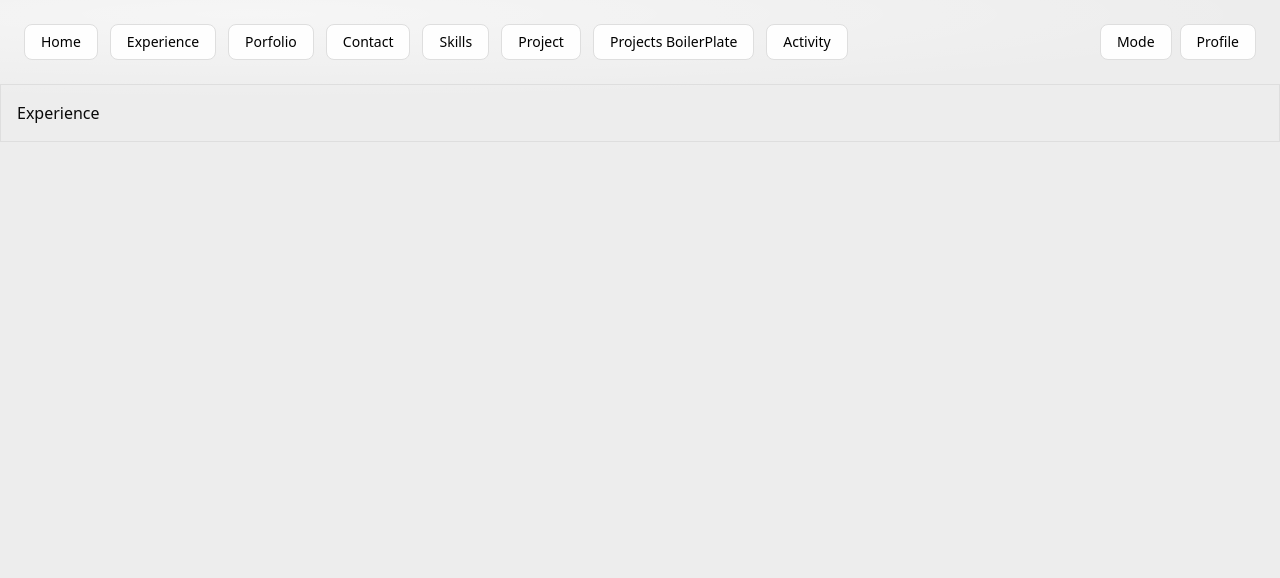
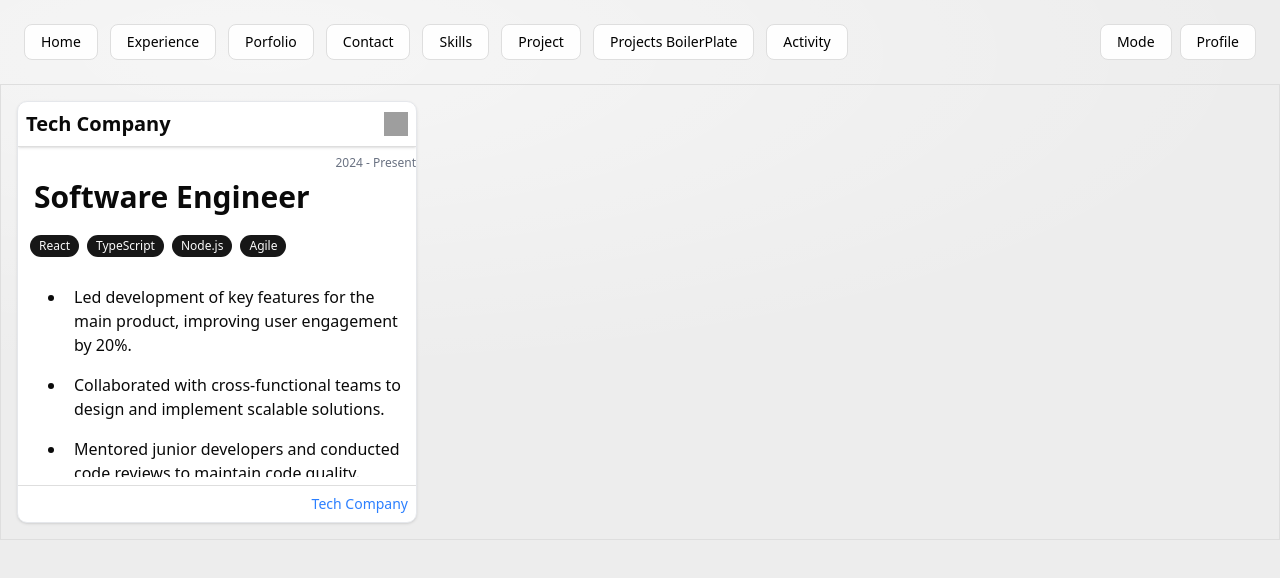
Before and after one commit to kentchristian/web-portfolio, a React app: page /experience in a window 1280 px wide. Shown: the top 578 px of the page. Built offline with nearby package versions, Linux system fonts and the light colour scheme; grey boxes are pictures that could not be loaded; the HTML template or start-up script is replaced by a standard one.

Commit message:
feat: fix role-experience card behavior

```diff
--- a/src/components/cards/RoleExperienceCard.tsx
+++ b/src/components/cards/RoleExperienceCard.tsx
@@ -1,6 +1,7 @@
 import { Link } from "react-router";
 import { Badge } from "../../../shadcn/components/ui/badge";
 import { Typography } from "../../common/Typography";
+import { cn } from "../../lib/cnUtils";
 
 interface RoleExperienceCardProps {
   role: string;
@@ -24,13 +25,24 @@ const RoleExperienceCard = ({
 }: RoleExperienceCardProps
 ) => {
   return (
-    <div className="max-h-70 border flex flex-col">
+    <div
+      className={cn(
+        "cursor-pointer",
+        "max-h-150 max-w-100",
+        "border border-gray-200 bg-white",
+        "flex flex-col gap-2 overflow-auto scroll-thin rounded-lg",
+        "shadow-sm",
+        "transition-all duration-300 ease-out",
+        "hover:shadow-xl hover:-translate-y-1 hover:scale-[1.02]",
+        "will-change-transform"
+      )}
+    >
       <header className="flex flex-row p-2 items-center justify-between border-b shadow-sm">
         <Typography variant="h4">{company}</Typography>
         {icon}
       </header>
-      <Typography variant="caption" className="justify-end">{date}</Typography>
-      <Typography variant="h3" className="p-2">{role}</Typography>
+      <Typography variant="caption" className="flex justify-end">{date}</Typography>
+      <Typography variant="h2" className="px-4">{role}</Typography>
 
       <section className="inline-block w-full p-2 gap-2">
         {skills.map((skill) => (
@@ -40,7 +52,7 @@ const RoleExperienceCard = ({
         ))}
       </section>
 
-      <ul>
+      <ul className="list-disc pl-6 ml-6 max-h-50 overflow-auto themed-scrollbar">
         {description.map((desc, index) => (
           <li key={index} className="p-2">
             <Typography variant="body">{desc}</Typography>
@@ -57,7 +69,7 @@ const RoleExperienceCard = ({
       </footer>
 
 
-    </div>
+    </div >
   )
 }
 
--- a/src/pages/experience.tsx
+++ b/src/pages/experience.tsx
@@ -1,7 +1,20 @@
+import RoleExperienceCard from "../components/cards/RoleExperienceCard"
 
 const Experience = () => {
   return (
-    <div>Experience</div>
+    <RoleExperienceCard
+      role="Software Engineer"
+      company="Tech Company"
+      date="2024 - Present"
+      description={[
+        "Led development of key features for the main product, improving user engagement by 20%.",
+        "Collaborated with cross-functional teams to design and implement scalable solutions.",
+        "Mentored junior developers and conducted code reviews to maintain code quality."
+      ]}
+      skills={["React", "TypeScript", "Node.js", "Agile"]}
+      companyUrl="https://www.linkedin.com/in/keysii/"
+      icon={<img src="/company-logo.png" alt="Company Logo" className="w-6 h-6" />}
+    />
   )
 }
 
```
